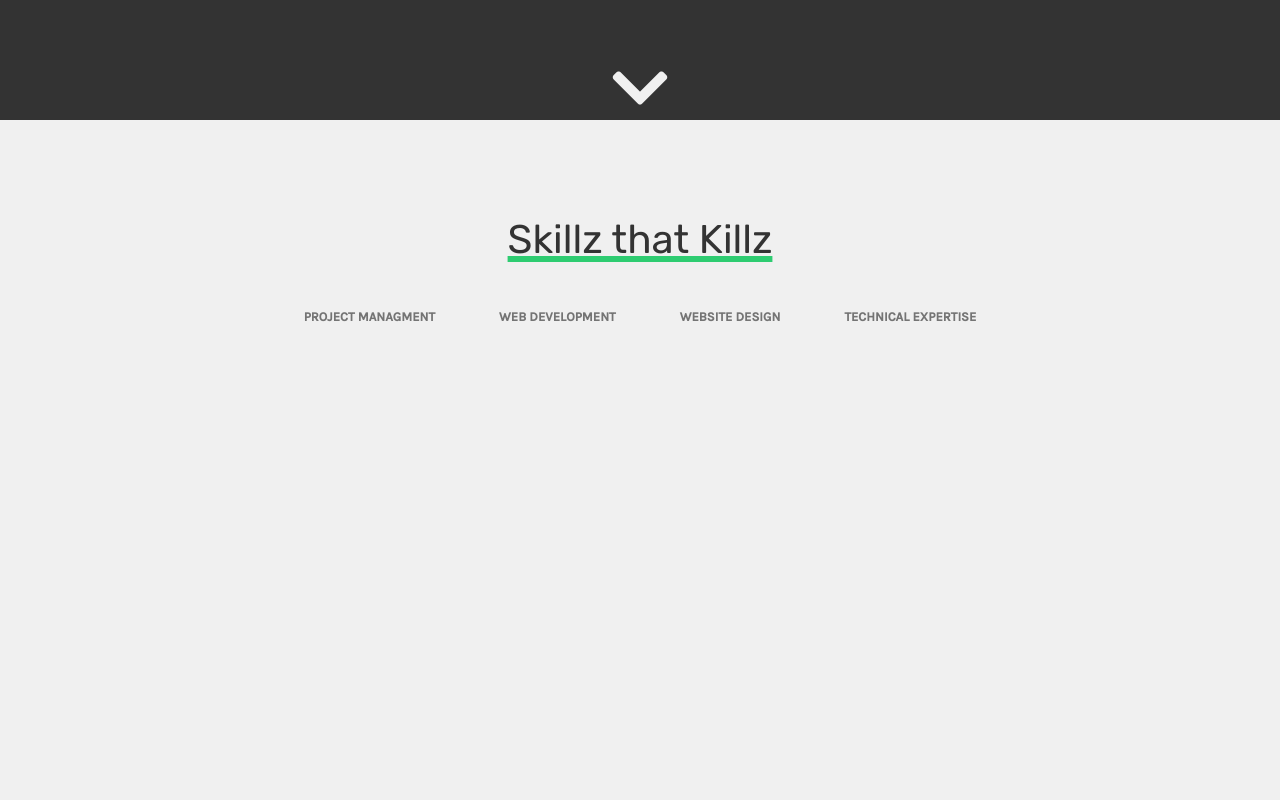
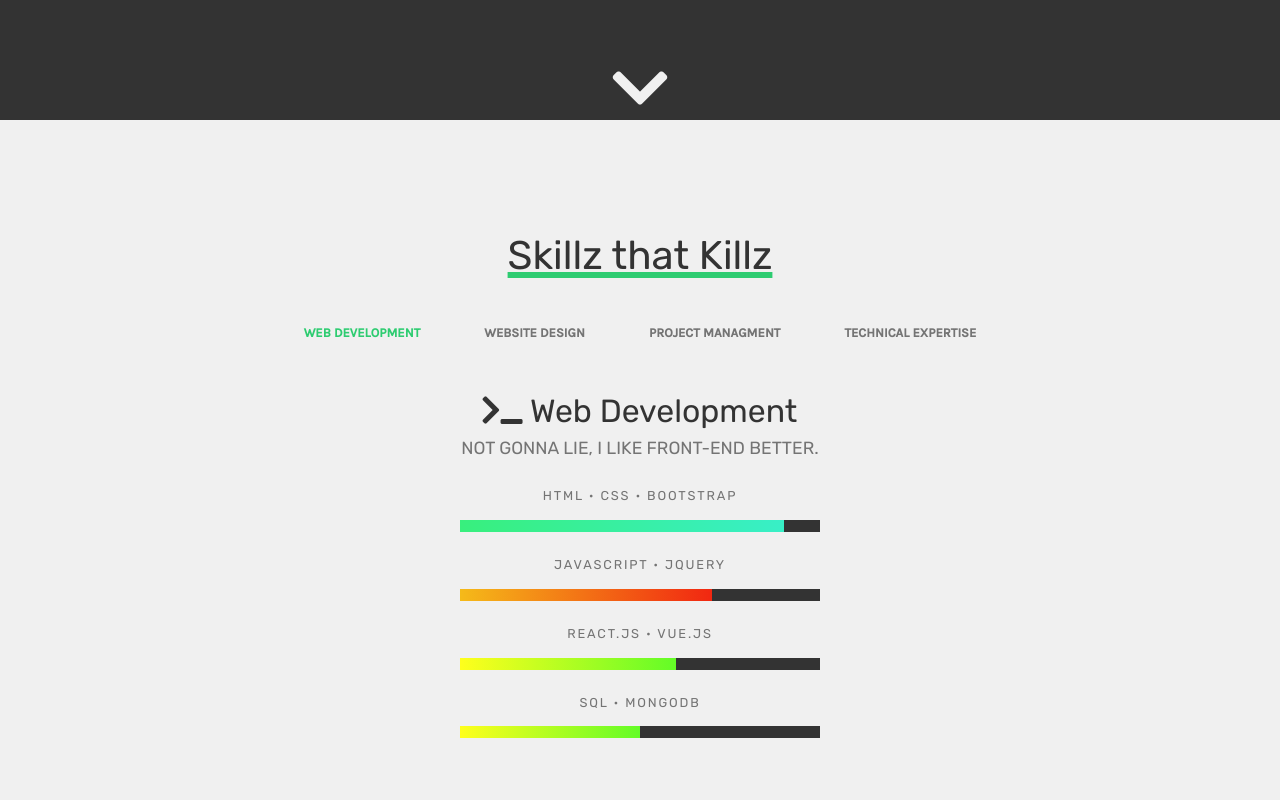
Before and after one commit to darnocer/vue-portfolio-template, a Vue app: page / in a window 1280 px wide. Shown: the part 1480-2280 px from the top of the page. Built offline with nearby package versions, Linux system fonts and the light colour scheme.

Commit message:
skills layout

```diff
--- a/src/data/data.json
+++ b/src/data/data.json
@@ -35,14 +35,9 @@
         }
       ]
     },
-    "skills": [
-          {
-            "category": "Project Managment",
-            "subtitle": "I know how to get $#!+ done.",
-            "bullets": ["I have 5 years experience managing enterprise software implementations in the Healthcare technology industry.", "I am the Technical Lead for The Underdog Foundation"],
-            "faClass": "fas fa-tasks",
-            "skillList": []
-          },
+    "skills": {
+    "defaultCategory": "Web Development",
+    "categories": [
       {
         "category": "Web Development",
         "subtitle": "Not gonna lie, I like front-end better.",
@@ -67,6 +62,7 @@
           }
         ]
       },
+
       {
         "category": "Website Design",
         "subtitle": "Started on MySpace now I'm here.",
@@ -88,6 +84,15 @@
         ]
       },
           {
+            "category": "Project Managment",
+            "subtitle": "I know how to get $#!+ done.",
+            "bullets": ["I have 5 years experience managing enterprise software implementations in the Healthcare technology industry.", "I am the Technical Lead for The Underdog Foundation"],
+            "faClass": "fas fa-tasks",
+            "skillList": []
+          },
+
+
+        {
           "category": "Technical Expertise",
           "subtitle": "I'm like, really good at Googling.",
           "text":"Hello World",
@@ -108,7 +113,8 @@
             }
           ]
         }
-    ],
+    ]
+  },
 "portfolio": {
   "defaultFilter": "full-stack",
   "projects": [
--- a/src/pages/Portfolio.vue
+++ b/src/pages/Portfolio.vue
@@ -2,18 +2,20 @@
   <section id="portfolio" class="dark-section">
     <div class="container-fluid">
       <h1>{{heading}}</h1>
-      <div class="row">
-        <ul class="list-inline mx-auto filters">
+
+      <!-- start of filters  -->
+      <div class="row filters">
+        <ul class="list-inline mx-auto">
           <li v-for="item in filters" :key="item.title" class="list-inline-item filter">
             <a class="nav-item" :class="(item.filter === currentFilter) ? 'active': null" :data-filter="item.filter" @click="setFilter">{{item.filter}}</a>
           </li>
         </ul>
       </div>
+      <!-- end of filters  -->
 
-      <div class="portfolio-container row">
+      <div id="portfolio-container" class="row">
         <div data-aos="fade-right" data-aos-duration="1000" v-for="(item, index) in filteredProjects" :key="index"  class="col-sm-12 col-md-4 flex-col">
           <div class="portfolio-item">
-
             <img :src="require(`../assets/images/portfolio/${item.image}`)" />
 
             <div class="overlay">
@@ -43,9 +45,6 @@
 import data from "../data/data.json";
 import Arrow from "../components/Arrow.vue";
 
-
-var filterArr = [];
-
 export default {
   name: 'portfolio',
   props: {},
@@ -64,7 +63,6 @@ export default {
         var projects = data.portfolio.projects;
         var filter = this.currentFilter;
         var filtered = projects.filter(function(x) {
-
             return x.filter === filter;
           });
         return filtered;
@@ -82,18 +80,10 @@ export default {
       }
     },
   methods: {
-    displayFilters(item) {
-      if (!filterArr.includes(item.filter)){
-        filterArr.push(item.filter);
-        return true;
-      }
-      return false;
-    },
-
     setFilter(event){
       this.currentFilter = event.target.dataset.filter;
-      filterArr =[];
-    },
+
+    }
 
   }
 
--- a/src/pages/Skills.vue
+++ b/src/pages/Skills.vue
@@ -4,29 +4,28 @@
       <h1>{{heading}}</h1>
 
       <!-- start of filters  -->
-      <div class="row">
-      <ul class="list-inline mx-auto filters" data-aos="fade-right" data-aos-duration="1000">
+      <div class="row filters">
+      <ul class="list-inline mx-auto" data-aos="fade-right" data-aos-duration="1000">
           <li v-for="item in skills" :key="item.category" class="list-inline-item filter">
-            <a class="nav-item" :class="(item.category === currentCategory) ? 'active': null" :data-category="item.category" @click="setCategory" data-toggle="collapse" :href="'#'+ categoryId(item)" role="a" aria-expanded="false" :aria-controls="categoryId(item)">{{item.category}}</a>
+            <a class="nav-item" :class="(item.category === currentCategory) ? 'active': null" :data-category="item.category" @click="setCategory">{{item.category}}</a>
           </li>
        </ul>
        </div>
       <!-- end of filters  -->
 
       <!-- start of skill container  -->
-      <div id="skill-container">
-        <!-- start of individual skill container  -->
-        <div data-parent="#skill-container" v-for="item in skills" :key="item.category" class="collapse multi-collapse" :id="categoryId(item)">
-          <!-- start of category data  -->
-          <div class="category">
+        <div id="skill-container" data-aos="fade-right" data-aos-duration="1000" v-for="item in filteredSkills" :key="item.category">
+            <div class="category-heading">
               <h2><i :class="item.faClass"></i> {{item.category}}</h2>
               <h3>{{item.subtitle}}</h3>
-              <div class="skill-description">
-                <ul v-if="item.bullets.length !==0" class="fa-ul">
+            </div>
+
+          <div class="skill-content">
+            <div v-if="item.bullets.length" class="skill-description">
+              <ul class="fa-ul">
                 <li v-for="bullet in item.bullets" :key="bullet"><span class="fa-li"><i class="fas fa-check"></i></span>{{bullet}}</li>
                 </ul>
             </div>
-
 
           <!-- start of skill bars  -->
             <div v-if="item.skillList.length !== 0" class="skillbars">
@@ -39,13 +38,10 @@
             </div>
           <!-- end of skill bars  -->
          </div>
-          <!-- end of category data  -->
-        </div>
-        <!-- end of individual skill container  -->
       </div>
   <!-- end of skill container  -->
 </div>
- <!-- End of Container  -->
+ <!-- end of main container  -->
     <Arrow />
   </section>
 </template>
@@ -62,18 +58,29 @@ export default {
     },
   data() {
     return {
-      skills: data.skills,
+      skills: data.skills.categories,
       heading: data.main.headings.skills,
-      currentCategory: null
+      currentCategory: data.skills.defaultCategory
     };
+  },
+  computed: {
+    filteredSkills() {
+      var skills = data.skills.categories;
+      var category = this.currentCategory;
+      var filtered = skills.filter(function(x) {
+          if (x.category === category) {
+            return x;
+          }
+          });
+
+          console.log(filtered);
+
+        return filtered;
+    }
   },
   methods: {
     setCategory(event){
       this.currentCategory = event.target.dataset.category;
-    },
-    categoryId(item){
-      var str = item.category;
-      return str.toLowerCase().split(" ").join("");
     }
   }
 };
--- a/src/styles/css/main.css
+++ b/src/styles/css/main.css
@@ -160,70 +160,11 @@ section {
   text-align: justify;
   font-size: 1 1rem; }
 
-#portfolio .container-fluid {
-  margin: 4rem auto; }
-
-#portfolio .portfolio-item {
-  position: relative; }
-  #portfolio .portfolio-item a {
-    text-decoration: none; }
-  #portfolio .portfolio-item h3 {
-    font-size: 1.2rem; }
-  #portfolio .portfolio-item img {
-    width: 100%;
-    display: block; }
-  #portfolio .portfolio-item .overlay {
-    position: absolute;
-    padding: inherit;
-    top: 0;
-    bottom: 0;
-    left: 0;
-    right: 0;
-    width: 100%;
-    opacity: 0;
-    transition: 0.5s ease;
-    background-color: #333333; }
-    #portfolio .portfolio-item .overlay .portfolio-item-meta {
-      color: #f0f0f0;
-      padding: 2rem; }
-      #portfolio .portfolio-item .overlay .portfolio-item-meta i {
-        margin: 1rem; }
-  #portfolio .portfolio-item:hover .overlay {
-    opacity: 0.95;
-    border: 2px solid #2ecc71;
-    cursor: pointer; }
-
-#contact .social-item {
-  padding: 0 0.5rem; }
-
-#contact ul {
-  margin-top: 2rem; }
-
-#skills {
-  padding: 1rem; }
-  #skills .flex-col {
-    display: flex;
-    flex-direction: column;
-    align-items: center; }
-  #skills #skill-container {
-    margin: 1rem auto;
-    max-width: 700px; }
-    #skills #skill-container .skill-description {
-      margin: 2rem auto;
-      padding: 1rem; }
-
-#about .profile-pic {
-  max-width: 100%;
-  max-height: 300px;
-  border-radius: 50%;
-  box-shadow: 0 4px 8px 0 rgba(0, 0, 0, 0.2), 0 6px 20px 0 rgba(0, 0, 0, 0.19); }
-
-#about .tagline {
-  font-size: 1.5rem; }
-
-#about #about-content {
-  text-align: justify;
-  font-size: 1 1rem; }
+#skills #skill-container {
+  margin: 2rem auto;
+  max-width: 600px; }
+  #skills #skill-container .skill-content {
+    margin-top: 1rem; }
 
 #portfolio .container-fluid {
   margin: 4rem auto; }
@@ -263,24 +204,6 @@ section {
 
 #contact ul {
   margin-top: 2rem; }
-
-#skills {
-  padding: 1rem; }
-  #skills .flex-col {
-    display: flex;
-    flex-direction: column;
-    align-items: center; }
-  #skills #skill-container {
-    margin: 1rem auto;
-    max-width: 700px; }
-    #skills #skill-container .skill-description {
-      margin: 2rem auto;
-      padding: 1rem; }
-
-.category {
-  height: 50%;
-  width: 100%;
-  margin-top: 1rem; }
 
 .skillbars {
   display: flex;
--- a/src/styles/scss/_pages.scss
+++ b/src/styles/scss/_pages.scss
@@ -1,3 +1,4 @@
+// styling specifc to the #about section
 #about {
   .profile-pic {
     max-width: 100%;
@@ -16,6 +17,18 @@
   }
 }
 
+// styling specific to the #skills section
+#skills {
+  #skill-container {
+    margin: $spacer auto;
+    max-width: 600px;
+    .skill-content {
+      margin-top: $spacer-sm;
+    }
+  }
+}
+
+// styling specific to the portfolio section
 #portfolio {
   .container-fluid {
     margin: 4rem auto;
@@ -69,6 +82,7 @@
   }
 }
 
+// styling specific to the #contact section
 #contact {
   .social-item {
     padding: 0 0.5rem;
@@ -78,126 +92,3 @@
     margin-top: $spacer;
   }
 }
-
-#skills {
-  padding: $spacer-sm;
-
-  .flex-col {
-    display: flex;
-    flex-direction: column;
-    align-items: center;
-  }
-
-  #skill-container {
-    // padding: $spacer-sm;
-    margin: $spacer-sm auto;
-    max-width: 700px;
-
-    .skill-description {
-      margin: $spacer auto;
-      padding: $spacer-sm;
-    }
-  }
-}
-
-#about {
-  .profile-pic {
-    max-width: 100%;
-    max-height: $profile-pic-height;
-    border-radius: 50%;
-    box-shadow: $profile-pic-shadow;
-  }
-
-  .tagline {
-    font-size: 1.5rem;
-  }
-
-  #about-content {
-    text-align: justify;
-    font-size: 1$spacer-sm;
-  }
-}
-
-#portfolio {
-  .container-fluid {
-    margin: 4rem auto;
-  }
-
-  .portfolio-item {
-    position: relative;
-
-    a {
-      text-decoration: none;
-    }
-
-    h3 {
-      font-size: 1.2rem;
-    }
-
-    img {
-      width: 100%;
-      display: block;
-    }
-
-    .overlay {
-      position: absolute;
-      padding: inherit;
-      top: 0;
-      bottom: 0;
-      left: 0;
-      right: 0;
-      width: 100%;
-      opacity: 0;
-      transition: 0.5s ease;
-      background-color: #333333;
-
-      .portfolio-item-meta {
-        color: $light-color;
-        padding: 2rem;
-
-        i {
-          margin: $spacer-sm;
-        }
-      }
-    }
-
-    &:hover {
-      .overlay {
-        opacity: 0.95;
-        border: 2px solid $accent-color;
-        cursor: pointer;
-      }
-    }
-  }
-}
-
-#contact {
-  .social-item {
-    padding: 0 0.5rem;
-  }
-
-  ul {
-    margin-top: $spacer;
-  }
-}
-
-#skills {
-  padding: $spacer-sm;
-
-  .flex-col {
-    display: flex;
-    flex-direction: column;
-    align-items: center;
-  }
-
-  #skill-container {
-    // padding: $spacer-sm;
-    margin: $spacer-sm auto;
-    max-width: 700px;
-
-    .skill-description {
-      margin: $spacer auto;
-      padding: $spacer-sm;
-    }
-  }
-}
--- a/src/styles/scss/_section.scss
+++ b/src/styles/scss/_section.scss
@@ -49,7 +49,7 @@ section {
 
 .filters {
   a {
-    padding: 2rem;
+    padding: $spacer;
   }
 
   .filter {
--- a/src/styles/scss/_skillbars.scss
+++ b/src/styles/scss/_skillbars.scss
@@ -1,9 +1,3 @@
-.category {
-  height: 50%;
-  width: 100%;
-  margin-top: $spacer-sm;
-}
-
 .skillbars {
   display: flex;
   flex-direction: column;
```
Lines whose indentation alone changed are shown as unchanged.
